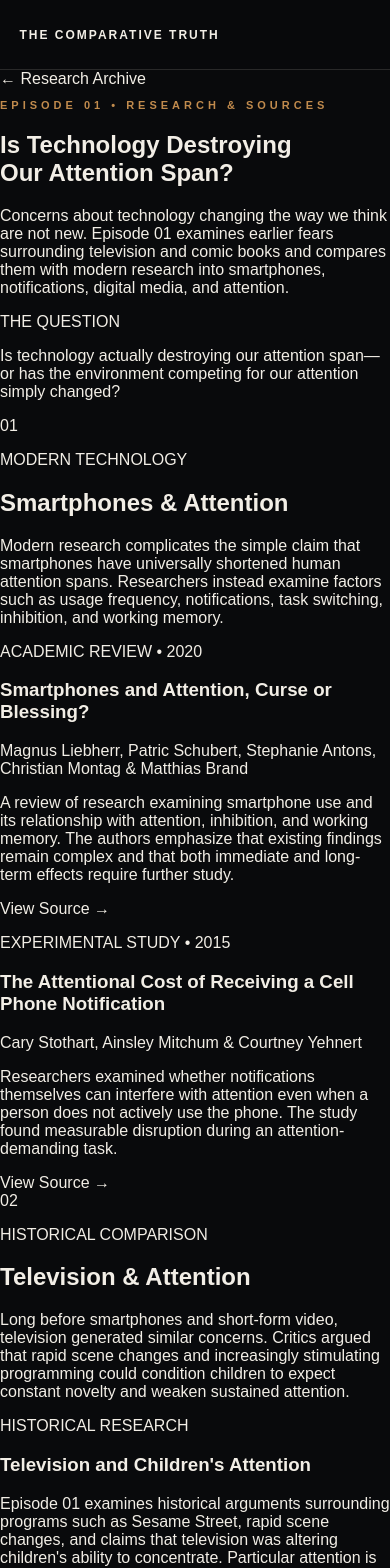
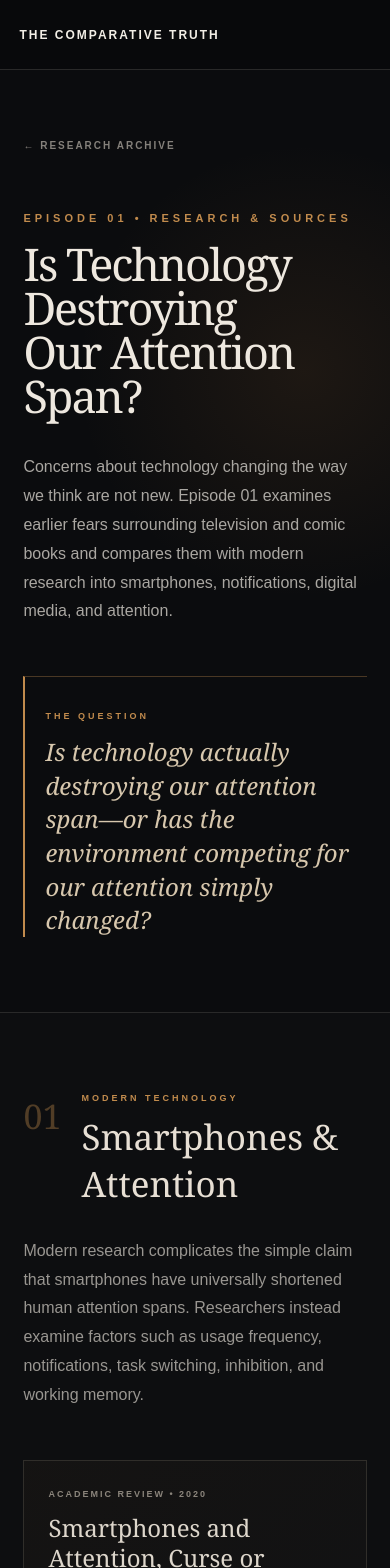
Before and after one commit to RyanTCT/the-comparative-truth, a Next.js app: page /research/episode-01 in a window 390 px wide. Shown: the top 1568 px of the page. Built offline with nearby package versions, Linux system fonts and the light colour scheme.

Commit message:
Add styles for episode research page
Added styles for episode research page, including hero section, research questions, body, and takeaway sections. Included responsive design adjustments for mobile views.

```diff
--- a/app/globals.css
+++ b/app/globals.css
@@ -1185,3 +1185,425 @@ footer p {
     font-size: 32px;
   }
 }
+/* =========================
+   EPISODE RESEARCH PAGE
+   ========================= */
+
+.episode-research-hero {
+  padding: 105px 10% 115px;
+
+  border-bottom: 1px solid #292929;
+
+  background:
+    radial-gradient(
+      circle at 78% 32%,
+      rgba(166, 109, 54, 0.12),
+      transparent 32%
+    ),
+    #0b0c0e;
+}
+
+.research-back {
+  display: inline-block;
+
+  margin-bottom: 65px;
+
+  color: #85817b;
+
+  font-size: 10px;
+  font-weight: 700;
+
+  text-transform: uppercase;
+  letter-spacing: 2px;
+
+  transition: color 0.2s ease;
+}
+
+.research-back:hover {
+  color: #c18b4d;
+}
+
+.episode-research-hero h1 {
+  max-width: 1150px;
+
+  margin: 18px 0 35px;
+
+  font-family: Georgia, "Times New Roman", serif;
+
+  font-size: clamp(52px, 6.5vw, 94px);
+  font-weight: 400;
+
+  line-height: 0.98;
+  letter-spacing: -3px;
+
+  color: #eee8df;
+}
+
+.episode-research-intro {
+  max-width: 760px;
+
+  color: #aaa7a2;
+
+  font-size: 18px;
+  line-height: 1.8;
+}
+
+
+/* QUESTION */
+
+.research-question {
+  max-width: 850px;
+
+  margin-top: 65px;
+  padding: 28px 0 0 30px;
+
+  border-top: 1px solid rgba(193, 139, 77, 0.35);
+  border-left: 2px solid #c18b4d;
+}
+
+.research-question span {
+  color: #c18b4d;
+
+  font-size: 9px;
+  font-weight: 700;
+
+  letter-spacing: 3px;
+}
+
+.research-question p {
+  margin: 12px 0 0;
+
+  font-family: Georgia, "Times New Roman", serif;
+
+  font-size: clamp(24px, 2.5vw, 34px);
+  font-style: italic;
+
+  line-height: 1.4;
+
+  color: #d7c7ad;
+}
+
+
+/* RESEARCH BODY */
+
+.episode-research-body {
+  padding: 30px 10% 130px;
+
+  background: #0d0e10;
+}
+
+.research-section {
+  max-width: 1100px;
+
+  padding: 100px 0;
+
+  border-bottom: 1px solid #302e2a;
+}
+
+.research-section-heading {
+  display: flex;
+
+  gap: 35px;
+
+  align-items: flex-start;
+
+  margin-bottom: 30px;
+}
+
+.research-section-heading > span {
+  font-family: Georgia, "Times New Roman", serif;
+
+  font-size: 44px;
+
+  color: rgba(193, 139, 77, 0.38);
+}
+
+.research-category {
+  margin: 0 0 10px;
+
+  color: #c18b4d;
+
+  font-size: 9px;
+  font-weight: 700;
+
+  letter-spacing: 3px;
+}
+
+.research-section-heading h2,
+.research-takeaway h2 {
+  margin: 0;
+
+  font-family: Georgia, "Times New Roman", serif;
+
+  font-size: clamp(38px, 4vw, 60px);
+  font-weight: 400;
+
+  color: #e7dfd4;
+}
+
+.research-section-summary {
+  max-width: 760px;
+
+  margin: 0 0 50px 79px;
+
+  color: #999691;
+
+  font-size: 16px;
+  line-height: 1.8;
+}
+
+
+/* SOURCE CARDS */
+
+.source-card {
+  max-width: 900px;
+
+  margin: 25px 0 25px 79px;
+  padding: 35px 38px;
+
+  border: 1px solid #302e2a;
+
+  background:
+    linear-gradient(
+      135deg,
+      rgba(193, 139, 77, 0.045),
+      rgba(255, 255, 255, 0.01)
+    );
+}
+
+.source-type {
+  margin: 0 0 14px;
+
+  color: #8b857c;
+
+  font-size: 9px;
+  font-weight: 700;
+
+  letter-spacing: 2px;
+}
+
+.source-card h3 {
+  margin: 0 0 10px;
+
+  font-family: Georgia, "Times New Roman", serif;
+
+  font-size: 27px;
+  font-weight: 400;
+
+  line-height: 1.25;
+
+  color: #ddd6cb;
+}
+
+.source-authors {
+  margin: 0 0 23px !important;
+
+  color: #b08353 !important;
+
+  font-size: 13px !important;
+}
+
+.source-card > p:not(.source-type):not(.source-authors) {
+  max-width: 720px;
+
+  color: #96928c;
+
+  font-size: 15px;
+  line-height: 1.75;
+}
+
+.source-link {
+  display: inline-block;
+
+  margin-top: 20px;
+
+  color: #c18b4d;
+
+  font-size: 10px;
+  font-weight: 700;
+
+  text-transform: uppercase;
+  letter-spacing: 1.5px;
+}
+
+.source-link:hover {
+  color: #e0ad70;
+}
+
+.source-status {
+  display: inline-block;
+
+  margin-top: 20px;
+
+  color: #6f6c67;
+
+  font-size: 9px;
+  font-weight: 700;
+
+  text-transform: uppercase;
+  letter-spacing: 1.5px;
+}
+
+
+/* TAKEAWAY */
+
+.research-takeaway {
+  max-width: 900px;
+
+  margin-top: 110px;
+  padding: 55px;
+
+  border: 1px solid rgba(193, 139, 77, 0.28);
+
+  background:
+    linear-gradient(
+      135deg,
+      rgba(193, 139, 77, 0.08),
+      rgba(255, 255, 255, 0.01)
+    );
+}
+
+.research-takeaway > p:not(.research-category) {
+  color: #aaa7a2;
+
+  font-size: 16px;
+  line-height: 1.8;
+}
+
+.research-takeaway blockquote {
+  margin: 40px 0 0;
+  padding: 25px 0 0;
+
+  border-top: 1px solid rgba(193, 139, 77, 0.3);
+
+  font-family: Georgia, "Times New Roman", serif;
+
+  font-size: clamp(24px, 3vw, 36px);
+  font-style: italic;
+
+  line-height: 1.4;
+
+  color: #d7c7ad;
+}
+
+
+/* BOTTOM NAV */
+
+.research-page-nav {
+  max-width: 900px;
+
+  display: flex;
+
+  justify-content: space-between;
+
+  gap: 30px;
+
+  margin-top: 65px;
+}
+
+.research-page-nav a {
+  color: #9b9690;
+
+  font-size: 10px;
+  font-weight: 700;
+
+  text-transform: uppercase;
+  letter-spacing: 1.5px;
+}
+
+.research-page-nav a:hover {
+  color: #c18b4d;
+}
+
+
+/* =========================
+   EPISODE RESEARCH MOBILE
+   ========================= */
+
+@media (max-width: 900px) {
+
+  .episode-research-hero {
+    padding: 80px 8% 90px;
+  }
+
+  .research-back {
+    margin-bottom: 50px;
+  }
+
+  .episode-research-body {
+    padding: 20px 8% 100px;
+  }
+
+  .research-section-summary {
+    margin-left: 0;
+  }
+
+  .source-card {
+    margin-left: 0;
+  }
+
+  .research-takeaway {
+    padding: 42px;
+  }
+
+}
+
+
+@media (max-width: 500px) {
+
+  .episode-research-hero {
+    padding: 65px 6% 75px;
+  }
+
+  .episode-research-hero h1 {
+    font-size: 45px;
+    letter-spacing: -2px;
+  }
+
+  .episode-research-intro {
+    font-size: 16px;
+  }
+
+  .research-question {
+    margin-top: 50px;
+    padding-left: 20px;
+  }
+
+  .episode-research-body {
+    padding: 10px 6% 80px;
+  }
+
+  .research-section {
+    padding: 70px 0;
+  }
+
+  .research-section-heading {
+    gap: 20px;
+  }
+
+  .research-section-heading > span {
+    font-size: 34px;
+  }
+
+  .research-section-heading h2 {
+    font-size: 35px;
+  }
+
+  .source-card {
+    padding: 28px 24px;
+  }
+
+  .source-card h3 {
+    font-size: 24px;
+  }
+
+  .research-takeaway {
+    margin-top: 75px;
+    padding: 32px 25px;
+  }
+
+  .research-page-nav {
+    flex-direction: column;
+  }
+
+}
```
